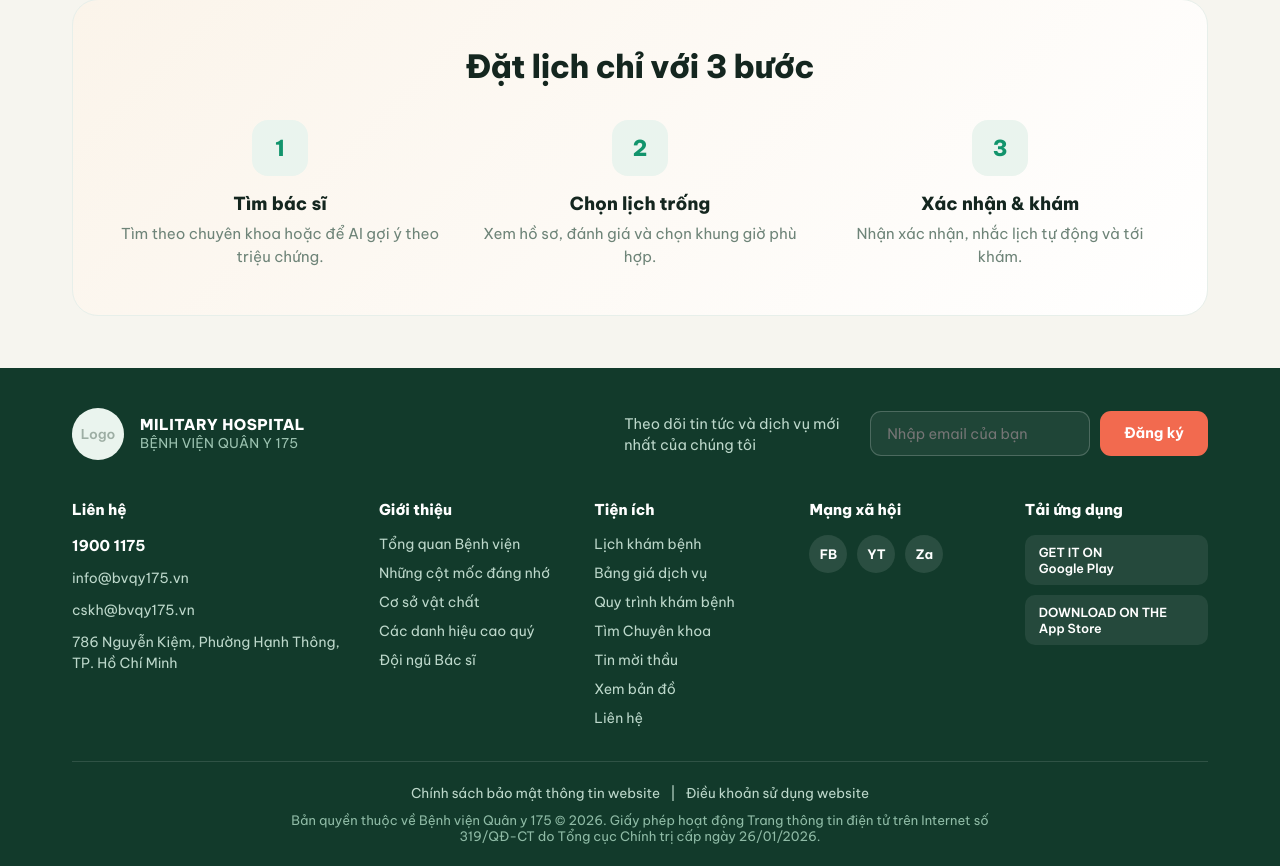
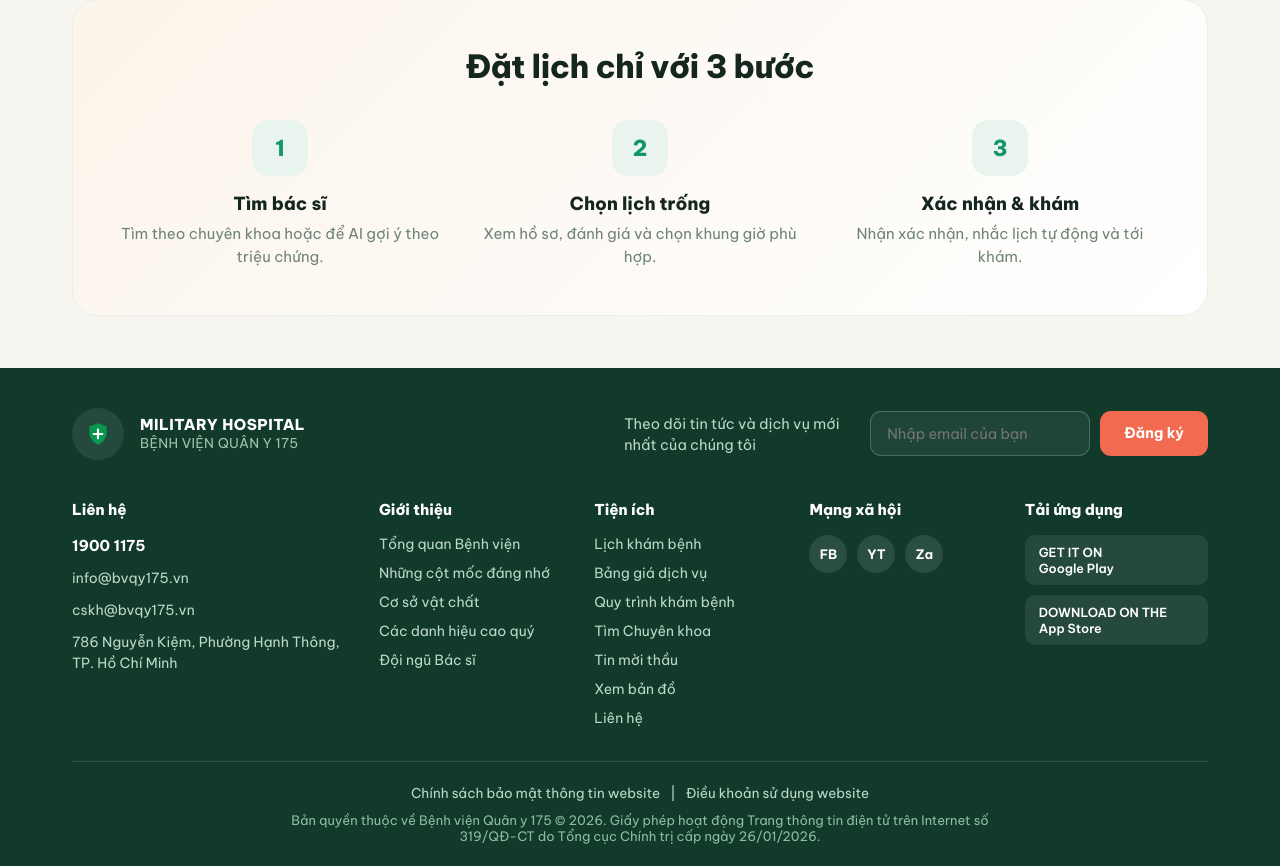
Before and after one commit to ziu222/medbook, a React (Vite) app in the folder frontend/: page / in a window 1280 px wide. Shown: the part 2865-3731 px from the top of the page. Built offline with nearby package versions, Linux system fonts and the light colour scheme.

Commit message:
fix(frontend): use icon mark instead of text placeholder for footer logo

```diff
--- a/frontend/src/components/Common/Footer.tsx
+++ b/frontend/src/components/Common/Footer.tsx
@@ -1,5 +1,3 @@
-import { ImageSlot } from './ImageSlot';
-
 const INTRO_LINKS = ['Tổng quan Bệnh viện', 'Những cột mốc đáng nhớ', 'Cơ sở vật chất', 'Các danh hiệu cao quý', 'Đội ngũ Bác sĩ'];
 
 const UTILITY_LINKS = [
@@ -18,7 +16,7 @@ function FooterLinkColumn({ title, links }: { title: string; links: string[] })
       <div style={{ fontWeight: 800, fontSize: '15px', color: '#fff', marginBottom: '16px' }}>{title}</div>
       <div style={{ display: 'flex', flexDirection: 'column', gap: '11px', fontSize: '14px' }}>
         {links.map((link) => (
-          <span key={link} style={{ cursor: 'pointer', color: '#BDD8CB' }}>
+          <span key={link} className="footer-link-hover" style={{ cursor: 'pointer', color: '#BDD8CB' }}>
             {link}
           </span>
         ))}
@@ -30,6 +28,7 @@ function FooterLinkColumn({ title, links }: { title: string; links: string[] })
 function SocialIcon({ label }: { label: string }) {
   return (
     <span
+      className="btn-hover"
       style={{
         width: '38px',
         height: '38px',
@@ -48,6 +47,27 @@ function SocialIcon({ label }: { label: string }) {
   );
 }
 
+function HospitalLogoMark() {
+  return (
+    <div
+      style={{
+        width: '52px',
+        height: '52px',
+        borderRadius: '50%',
+        background: 'rgba(255,255,255,.08)',
+        display: 'grid',
+        placeItems: 'center',
+        flexShrink: 0,
+      }}
+    >
+      <svg width="26" height="26" viewBox="0 0 24 24" fill="none">
+        <path d="M12 2 4 5v6c0 5 3.4 8.5 8 11 4.6-2.5 8-6 8-11V5Z" fill="#06984F" />
+        <path d="M12 8v8M8 12h8" stroke="#fff" strokeWidth="2" strokeLinecap="round" />
+      </svg>
+    </div>
+  );
+}
+
 export function Footer() {
   return (
     <footer style={{ background: 'var(--forest)', marginTop: '32px' }}>
@@ -55,9 +75,7 @@ export function Footer() {
         {/* top row: logo + newsletter */}
         <div style={{ display: 'flex', alignItems: 'center', justifyContent: 'space-between', flexWrap: 'wrap', gap: '24px' }}>
           <div style={{ display: 'flex', alignItems: 'center', gap: '16px' }}>
-            <div style={{ width: '52px', height: '52px' }}>
-              <ImageSlot placeholder="Logo" shape="circle" />
-            </div>
+            <HospitalLogoMark />
             <div style={{ lineHeight: 1.25 }}>
               <div style={{ fontWeight: 800, fontSize: '15px', color: '#fff', letterSpacing: '.5px' }}>MILITARY HOSPITAL</div>
               <div style={{ fontSize: '13.5px', color: '#9CC3B1', letterSpacing: '.3px' }}>BỆNH VIỆN QUÂN Y 175</div>
@@ -82,6 +100,7 @@ export function Footer() {
                 }}
               />
               <span
+                className="btn-hover"
                 style={{
                   padding: '12px 24px',
                   borderRadius: '11px',
@@ -129,6 +148,7 @@ export function Footer() {
             <div style={{ fontWeight: 800, fontSize: '15px', color: '#fff', marginBottom: '16px' }}>Tải ứng dụng</div>
             <div style={{ display: 'flex', flexDirection: 'column', gap: '10px' }}>
               <span
+                className="btn-hover"
                 style={{
                   padding: '9px 14px',
                   borderRadius: '10px',
@@ -144,6 +164,7 @@ export function Footer() {
                 Google Play
               </span>
               <span
+                className="btn-hover"
                 style={{
                   padding: '9px 14px',
                   borderRadius: '10px',
@@ -175,9 +196,13 @@ export function Footer() {
           }}
         >
           <div style={{ display: 'flex', gap: '10px', fontSize: '13.5px', color: '#BDD8CB' }}>
-            <span style={{ cursor: 'pointer' }}>Chính sách bảo mật thông tin website</span>
+            <span className="footer-link-hover" style={{ cursor: 'pointer' }}>
+              Chính sách bảo mật thông tin website
+            </span>
             <span>|</span>
-            <span style={{ cursor: 'pointer' }}>Điều khoản sử dụng website</span>
+            <span className="footer-link-hover" style={{ cursor: 'pointer' }}>
+              Điều khoản sử dụng website
+            </span>
           </div>
           <div style={{ fontSize: '13px', color: '#8FBBA6', maxWidth: '720px' }}>
             Bản quyền thuộc về Bệnh viện Quân y 175 © 2026. Giấy phép hoạt động Trang thông tin điện tử trên Internet số
```
